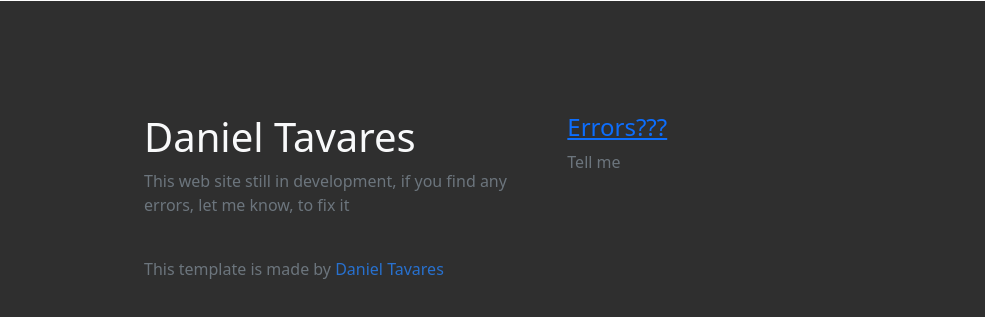
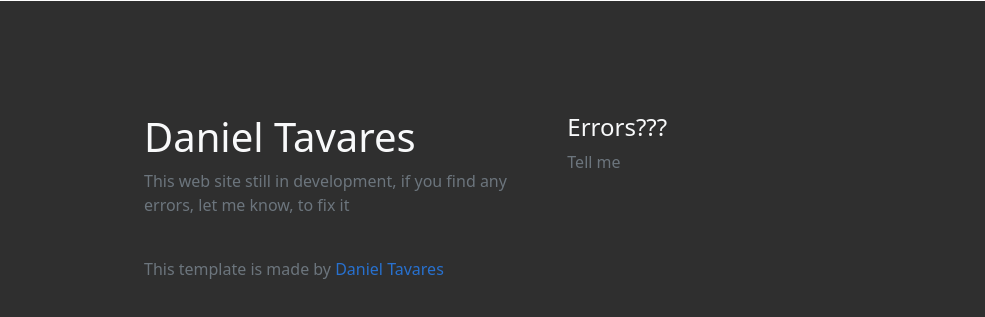
Before and after one commit to daniel-for-make/Site, a plain HTML site: page src/contacts.html in a window 1280 px wide. Shown: the part 958-1275 px from the top of the page, 0-985 px from the left. Drawn offline with nearby package versions, Linux system fonts and the light colour scheme; a web font is replaced by a local one.

```diff
--- a/src/contacts.html
+++ b/src/contacts.html
@@ -75,7 +75,7 @@
                         <input type="email" class="form-control" id="exampleFormControlInput1" placeholder="name@example.com">
                         </div>
 
-                        <div class="form-group">
+                        <div class="    form-group">
 
                         <label for="exampleFormControlSelect1">Page with errors:</label>
 
@@ -122,7 +122,7 @@
           </div>
           <div class="col-md-5">
 
-            <h4 class="text-light"> <a href="src\contacts.html">  Errors??? </a> </h4>
+            <h4 class="text-light">  Errors??? </a> </h4>
 
 
 
```
